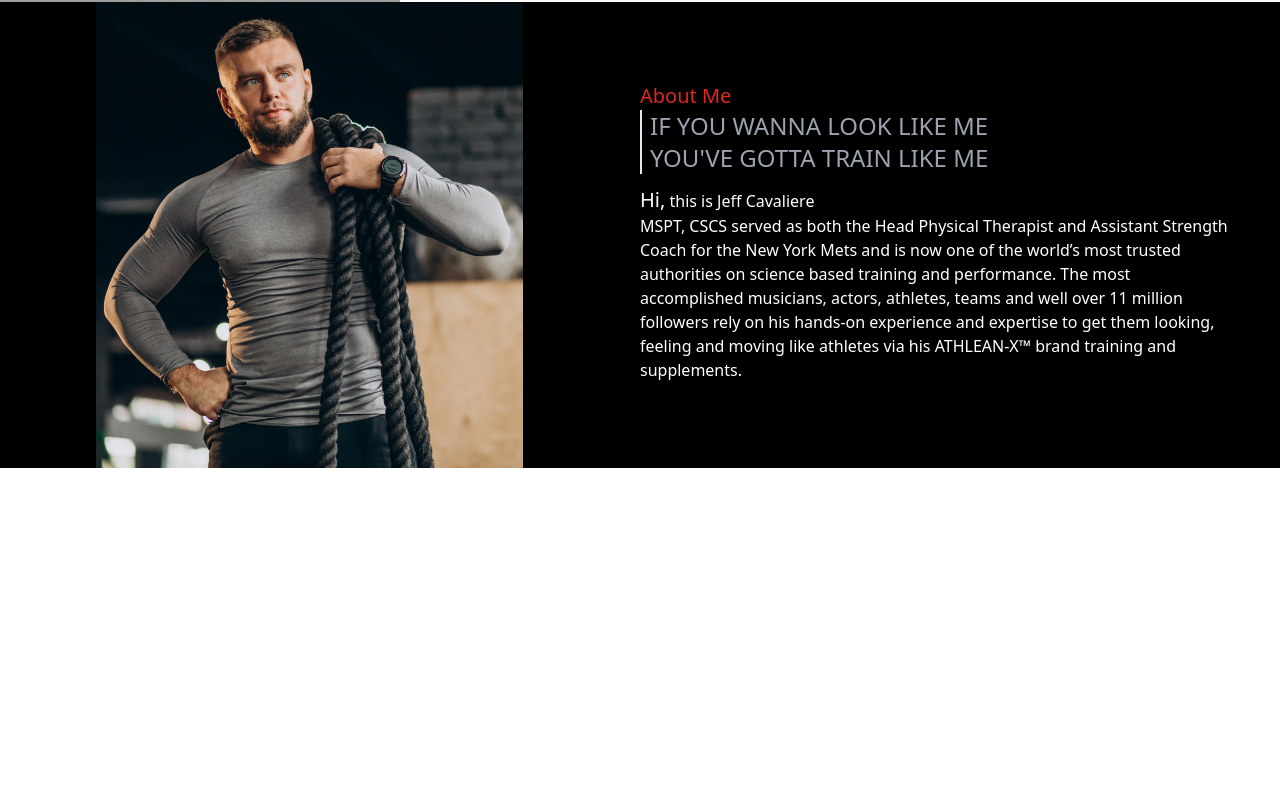
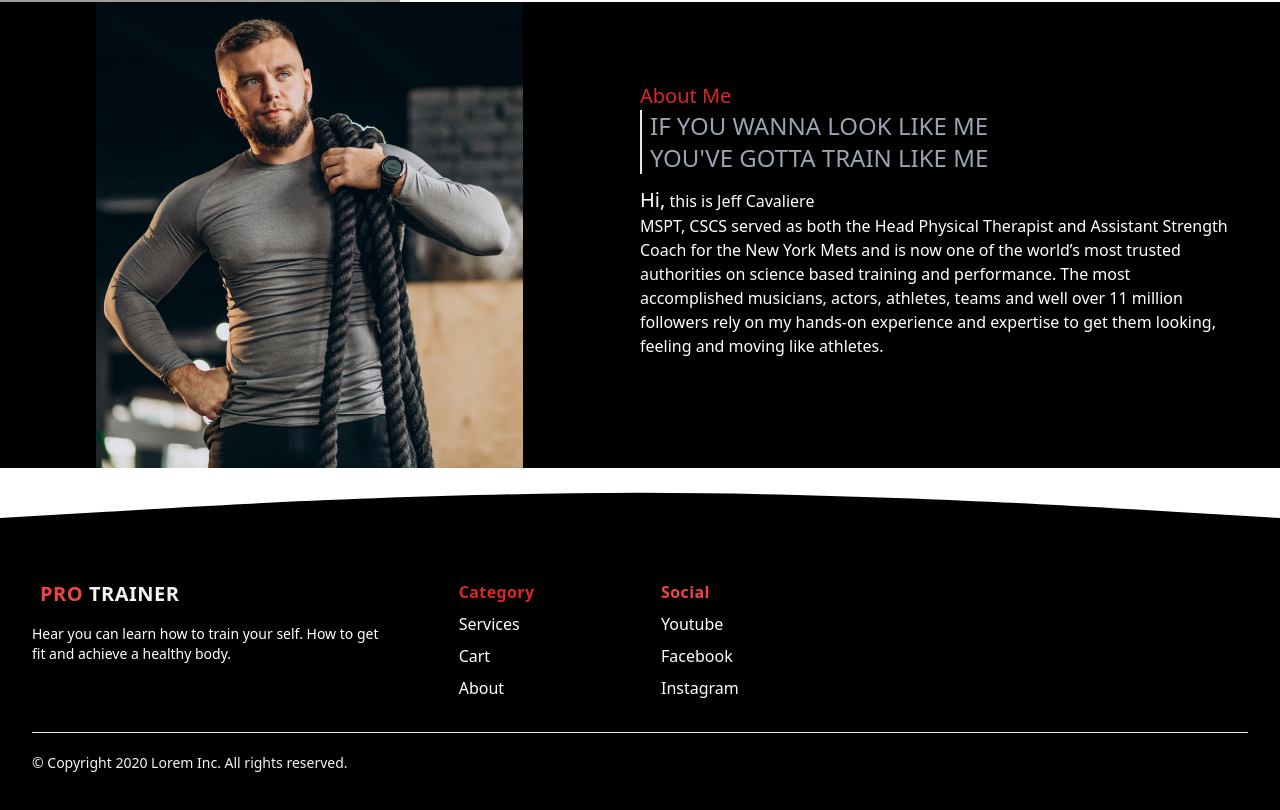
Before and after one commit to srdo96/pro-trainer, a React (Create React App) app: page / in a window 1280 px wide. Shown: the part 362-1172 px from the top of the page. Before the commit the page ends 830 px from the top, so only its background shows below. Built offline with nearby package versions, Linux system fonts and the light colour scheme; grey boxes are pictures that could not be loaded.

Commit message:
add footer

```diff
--- a/src/App.js
+++ b/src/App.js
@@ -1,5 +1,6 @@
 import { Route, Routes } from "react-router-dom";
 import "./App.css";
+import Footer from "./components/Footer/Footer";
 import Header from "./components/Header/Header";
 import Home from "./components/Home/Home";
 import NotFound from "./components/NotFound/NotFound";
@@ -13,6 +14,7 @@ function App() {
         <Route path="/home" element={<Home></Home>}></Route>
         <Route path="*" element={<NotFound></NotFound>}></Route>
       </Routes>
+      <Footer></Footer>
     </div>
   );
 }
--- /dev/null
+++ b/src/components/Footer/Footer.js
@@ -0,0 +1,107 @@
+import React from "react";
+import { Link } from "react-router-dom";
+
+const Footer = () => {
+  return (
+    <div className="relative mt-16  bg-black">
+      <svg
+        className="absolute top-0 w-full h-6 -mt-5 sm:-mt-10 sm:h-16 text-black"
+        preserveAspectRatio="none"
+        viewBox="0 0 1440 54"
+      >
+        <path
+          fill="currentColor"
+          d="M0 22L120 16.7C240 11 480 1.00001 720 0.700012C960 1.00001 1200 11 1320 16.7L1440 22V54H1320C1200 54 960 54 720 54C480 54 240 54 120 54H0V22Z"
+        />
+      </svg>
+      <div className="px-4 pt-12 mx-auto sm:max-w-xl md:max-w-full lg:max-w-screen-xl md:px-24 lg:px-8">
+        <div className="grid gap-16 row-gap-10 mb-8 lg:grid-cols-6">
+          <div className="md:max-w-md lg:col-span-2">
+            <span className="ml-2 text-xl font-bold tracking-wide text-gray-100 uppercase">
+              <span className="text-red-500">Pro</span> Trainer
+            </span>
+
+            <div className="mt-4 lg:max-w-sm">
+              <p className="text-sm text-deep-purple-50 text-white">
+                Hear you can learn how to train your self. How to get fit and
+                achieve a healthy body.
+              </p>
+            </div>
+          </div>
+          <div className="grid grid-cols-2 gap-5 row-gap-8 lg:col-span-4 md:grid-cols-4">
+            <div className="">
+              <p className="font-semibold tracking-wide text-teal-accent-400 text-red-600">
+                Category
+              </p>
+              <ul className="mt-2 space-y-2 text-white">
+                <li>
+                  <Link
+                    to="/services"
+                    className="transition-colors duration-300 text-deep-purple-50 hover:text-teal-accent-400"
+                  >
+                    Services
+                  </Link>
+                </li>
+                <li>
+                  <a
+                    href="/"
+                    className="transition-colors duration-300 text-deep-purple-50 hover:text-teal-accent-400"
+                  >
+                    Cart
+                  </a>
+                </li>
+                <li>
+                  <Link
+                    to="/about"
+                    className="transition-colors duration-300 text-deep-purple-50 hover:text-teal-accent-400"
+                  >
+                    About
+                  </Link>
+                </li>
+              </ul>
+            </div>
+
+            <div>
+              <p className="font-semibold tracking-wide text-teal-accent-400 text-red-500">
+                Social
+              </p>
+              <ul className="mt-2 space-y-2 text-white">
+                <li>
+                  <a
+                    href="https://www.youtube.com/c/athleanx"
+                    className="transition-colors duration-300 text-deep-purple-50 hover:text-red-500"
+                  >
+                    Youtube
+                  </a>
+                </li>
+                <li>
+                  <a
+                    href="https://www.facebook.com/athleanx/"
+                    className="transition-colors duration-300 text-deep-purple-50 hover:text-blue-500"
+                  >
+                    Facebook
+                  </a>
+                </li>
+                <li>
+                  <a
+                    href="https://www.instagram.com/athleanx/"
+                    className="transition-colors duration-300 text-deep-purple-50 hover:text-orange-600 "
+                  >
+                    Instagram
+                  </a>
+                </li>
+              </ul>
+            </div>
+          </div>
+        </div>
+        <div className="flex flex-col justify-between pt-5 pb-10 border-t border-deep-purple-accent-200 sm:flex-row">
+          <p className="text-sm text-gray-100">
+            © Copyright 2020 Lorem Inc. All rights reserved.
+          </p>
+        </div>
+      </div>
+    </div>
+  );
+};
+
+export default Footer;
--- a/src/components/Home/Home.js
+++ b/src/components/Home/Home.js
@@ -21,9 +21,8 @@ const Home = () => {
             Strength Coach for the New York Mets and is now one of the world’s
             most trusted authorities on science based training and performance.
             The most accomplished musicians, actors, athletes, teams and well
-            over 11 million followers rely on his hands-on experience and
-            expertise to get them looking, feeling and moving like athletes via
-            his ATHLEAN-X™ brand training and supplements.
+            over 11 million followers rely on my hands-on experience and
+            expertise to get them looking, feeling and moving like athletes.
           </p>
         </div>
       </div>
```
